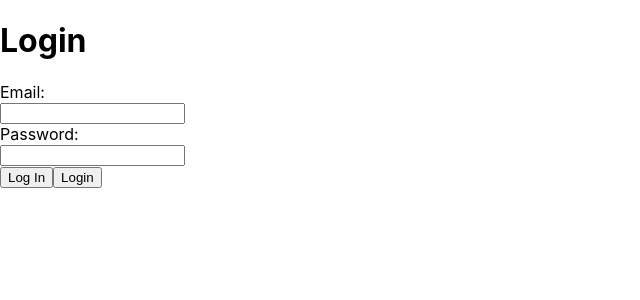
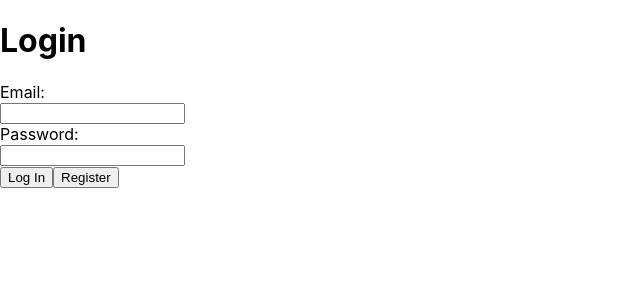
Before and after one commit to ShivamPatel17/crypto-dashboard, a Next.js app: page / in a window 1280 px wide. Shown: the top 300 px of the page, without its empty margins (0-640 px from the left). Built offline with nearby package versions, Linux system fonts and the light colour scheme; no server answers.

Commit message:
changed some text on the Login page

```diff
--- a/pages/auth/Login.tsx
+++ b/pages/auth/Login.tsx
@@ -45,7 +45,7 @@ const Login = () => {
       />
       <br />
       <button onClick={handleLogin}>Log In</button>
-      <button><Link href="/auth/Register"><a>Login</a></Link></button>
+      <button><Link href="/auth/Register"><a>Register</a></Link></button>
     </div>
 
   );
--- a/styles/Home.module.scss
+++ b/styles/Home.module.scss
@@ -5,11 +5,9 @@ $primary-color: rgb(203, 252, 198);
 .container {
   min-height: 100vh;
   padding: 0 0.5rem;
-  display: flex;
+  display: grid;
   flex-direction: column;
   justify-content: center;
-  align-items: center;
-  height: 100vh;
   background-color: $primary-color;
   font-family: sans-serif;
 
```
